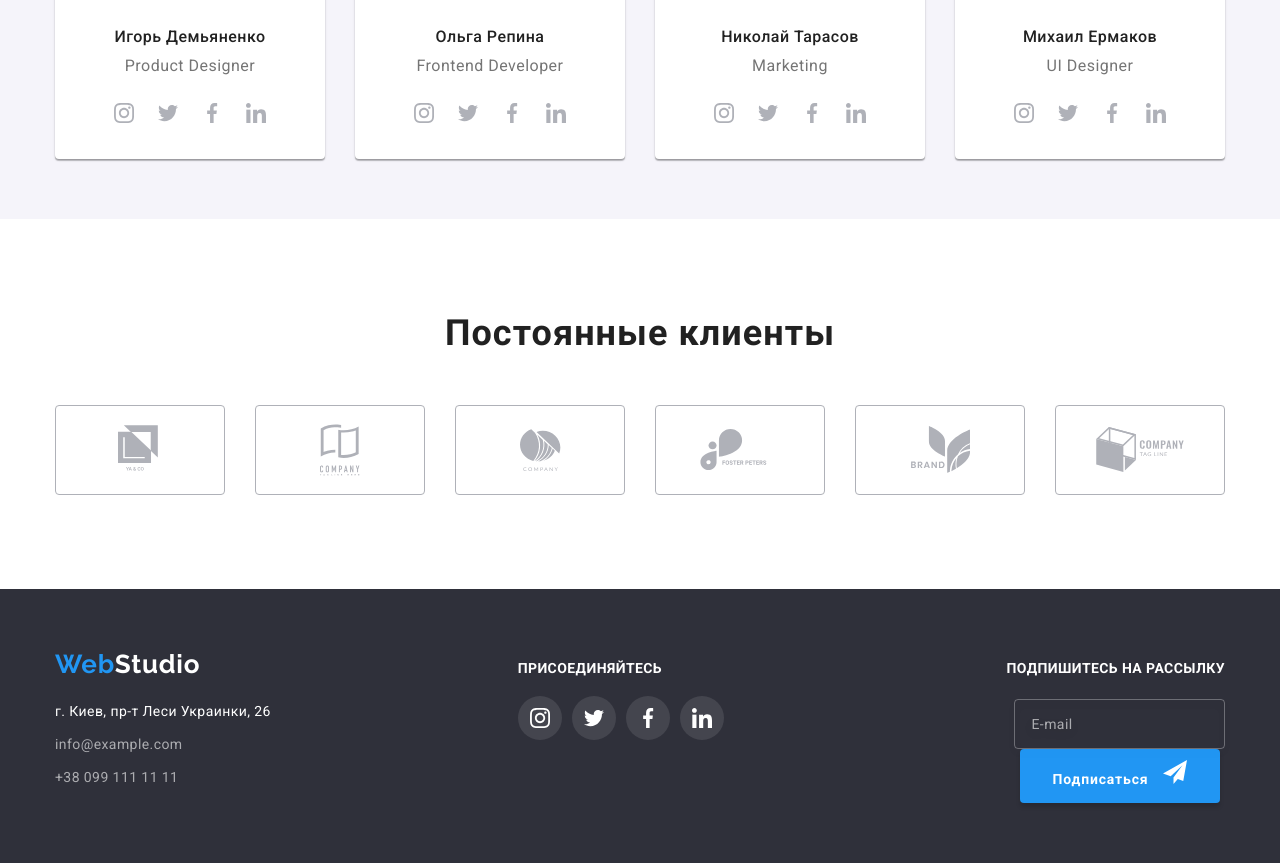
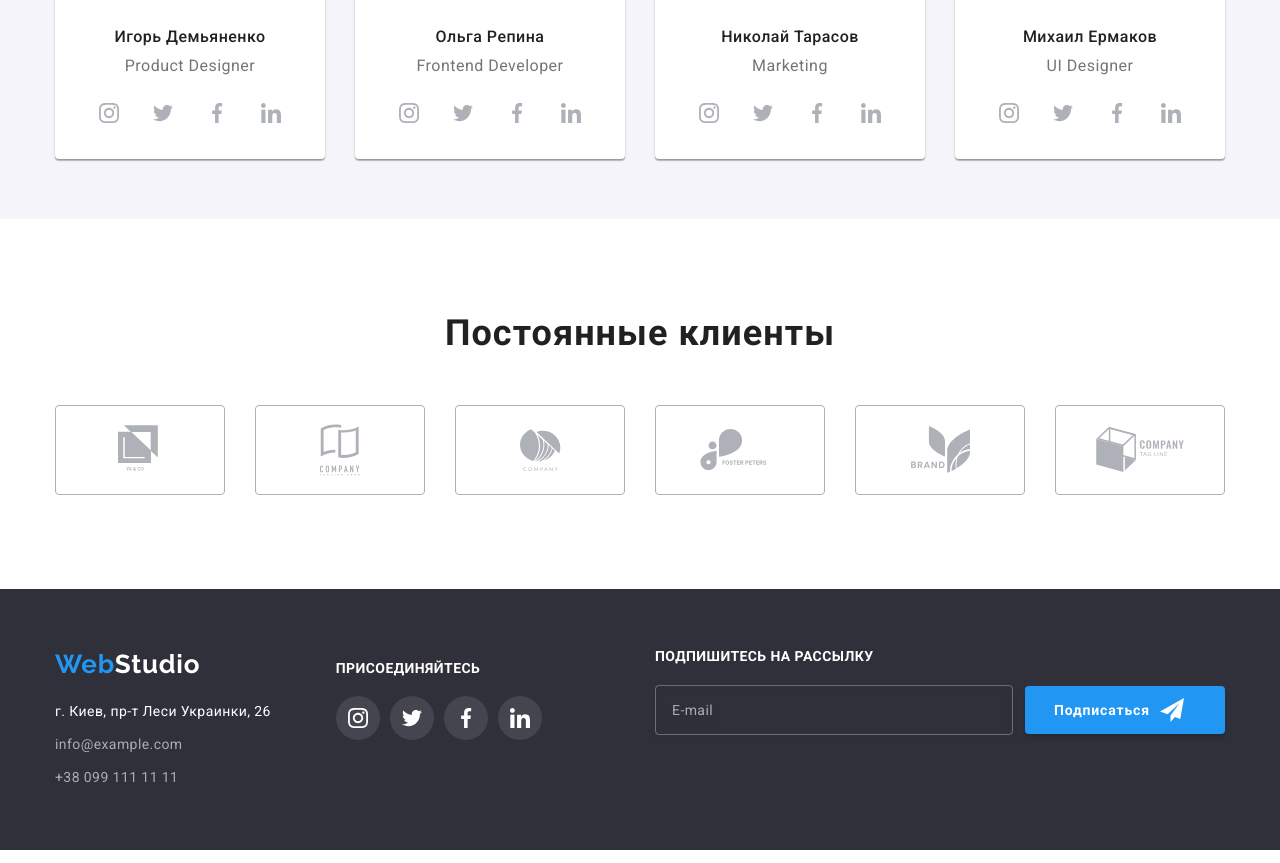
Before and after one commit to rapita-olha/goit-markup-hw-08, a plain HTML site: page index.html in a window 1280 px wide. Shown: the part 1983-2846 px from the top of the page. Drawn offline with nearby package versions, Linux system fonts and the light colour scheme.

Commit message:
правки футер, наша команда

```diff
--- a/index.html
+++ b/index.html
@@ -498,6 +498,7 @@
   <!--Footer-->
     <footer class="footer">
         <div class="container footer-container">
+          <div class="footer__left-side">
             <div class="footer__box-foot">
               <h2 class="visually-hidden">Пiдвал сайта</h2>
               <a class="footer__logo-footer link" href="./index.html" lang="en">Web<span class="logo-web-footer">Studio</span></a>
@@ -552,7 +553,9 @@
                   </li>
                 </ul>
             </div>
-            <div>
+          </div>
+
+            <div class="footer__form-box">
               <b class="footer__footer-form-title">Подпишитесь на рассылку</b>
               <form  class="footer__footer-form" action="#" autocomplete="off">
                     <input class="footer__footer-input-text" type="email" id="email" placeholder="E-mail">
--- a/sass/components/_social-links.scss
+++ b/sass/components/_social-links.scss
@@ -19,7 +19,7 @@
     &:focus {
         background-color: var(--accent-color);
         fill: var(--white-text-back-color);
-        transition: fill 250ms cubic-bezier(0.4, 0, 0.2, 1);
+        transition: fill 250ms cubic-bezier(0.4, 0, 0.2, 1), background-color 250ms cubic-bezier(0.4, 0, 0.2, 1);
     }
 }
 
@@ -30,3 +30,7 @@
     fill: var(--white-text-back-color);
     transition: fill 250ms cubic-bezier(0.4, 0, 0.2, 1);
 }
+
+.team__social-list-item:not(:last-child) {
+    margin-right: 10px;
+}
--- a/sass/layout/_footer.scss
+++ b/sass/layout/_footer.scss
@@ -8,10 +8,9 @@
     padding-bottom: 60px;
 }
 
-.footer .footer-container {
+.footer-container {
     display: flex;
     flex-direction: column;
-    justify-content: center;
 }
 
 .footer__footer-list .footer__logo-footer,
@@ -73,24 +72,36 @@
     color: var(--accent-color);
 }
 
-@media screen and (max-width: 479px) {
-    .footer .footer-container,
-    .footer__footer-input-text,
-    .footer__footer-form-title,
-    .footer__footer-form-button{
-      align-items: center;
-      flex-direction: row;
-      justify-content: space-around;
-    }
+
+.footer__footer-form-title {
+    display: block;
+    font-weight: 700;
+    line-height: 1.14;
+    letter-spacing: 0.03em;
+    text-transform: uppercase;
+    color: var(--white-text-back-color);
+    margin-bottom: 20px;
+    text-align: center;
 }
 
-@media screen and (min-width: 1200px) {
-    .footer .footer-container {
-      align-items: baseline;
-      flex-direction: row;
-      justify-content: space-between;
-    }
-}
+// @media screen and (max-width: 479px) {
+//     .footer .footer-container,
+//     .footer__footer-input-text,
+//     .footer__footer-form-title,
+//     .footer__footer-form-button{
+//       align-items: center;
+//       flex-direction: row;
+//       justify-content: space-around;
+//     }
+// }
+
+// @media screen and (min-width: 1200px) {
+//     .footer .footer-container {
+//       align-items: baseline;
+//       flex-direction: row;
+//       justify-content: space-between;
+//     }
+// }
 
 .footer__footer-social-title {
     display: block;
@@ -104,28 +115,10 @@
     color: var(--white-text-back-color);
 }
 
-@media screen and (min-width: 1200px) {
-    .footer__footer-social-title {
-      text-align: start;
-    }
-}
-
 .footer__box-foot,
 .footer__footer-wraper {
     text-align: center;
     margin-bottom: 60px;
-}
-
-@media screen and (min-width: 1200px) {
-    .footer__box-foot {
-        margin-right: 65px;
-        }
-
-    .footer__box-foot,
-    .footer__footer-wraper {
-      text-align: start;
-      margin-bottom: 0;
-    }
 }
 
 .footer__footer-list {
@@ -137,37 +130,12 @@
     margin-bottom: 8px;
 }
 
-@media screen and (min-width: 1200px) {
-    .footer__footer-list > li:not(:last-child) {
-      margin-bottom: 9px;
-    }
-}
-
-@media screen and (min-width: 1200px) {
-    .footer__footer-form {
-        align-items: baseline;
-        justify-content: center;
-        margin-left: 109px;
-    }
-
-}
-
-
-.footer {
-    margin-bottom: 0;
-    @extend %flex-container;
-    align-items: baseline;
-    padding-top: 60px;
-    padding-bottom: 60px;
-    background-color: var(--background-color);
-}
-
-.footer-container {
-    width: 1200px;
-    margin: 0 auto;
-    @extend %flex-container;
-    align-items: baseline;
-}
+// .footer-container {
+//     width: 1200px;
+//     margin: 0 auto;
+//     @extend %flex-container;
+//     align-items: baseline;
+// }
 
 
 .footer__footer-wraper {
@@ -185,7 +153,7 @@
 .footer__footer-social-list {
     @extend %flex-container;
     align-items: center;
-    justify-content: space-between;
+    justify-content: center;
 }
 
 .footer__footer-social-links {
@@ -219,19 +187,8 @@
 }
 
 
-.footer__footer-form-title {
-    font-weight: 700;
-    line-height: 1.14;
-    letter-spacing: 0.03em;
-    text-transform: uppercase;
-    color: var(--white-text-back-color);
-    margin-bottom: 20px;
-    margin-left: 101px;
-}
-
 .footer__footer-input-text {
     display: block;
-    width: 100%;
     height: 50px;
     border: 1px solid rgba(255, 255, 255, 0.3);
     box-sizing: border-box;
@@ -239,6 +196,7 @@
     border-radius: 4px;
     margin-right: 12px;
     margin-top: 20px;
+    margin-bottom: 20px;
     background-color: transparent;
     color: var(--white-text-back-color);
     padding-left: 16px;
@@ -255,7 +213,7 @@
 
 
 .footer__footer-form-button {
-    display: block;
+    display: flex;
     margin: 0 auto;
     align-items: center;
     text-align: center;
@@ -276,3 +234,78 @@
     fill: var(--white-text-back-color);
     margin-left: 10px;
 }
+
+@media screen and (max-width: 767px) {
+    .footer__footer-input-text {
+        width: 100%;
+    }
+}
+
+@media screen and (min-width: 768px) {
+    .footer__left-side {
+        display: flex;
+        flex-direction: row;
+        justify-content: space-around;
+        align-items: baseline;
+    }
+
+    .footer__footer-input-text {
+        width: 450px;
+        margin: 0 auto;
+        margin-bottom: 20px;
+    }
+
+}
+
+
+@media screen and (min-width: 1200px) {
+    .footer-container {
+        flex-direction: row;
+        justify-content: space-between;
+    }
+
+    .footer__footer-social-title {
+      text-align: start;
+    }
+
+    .footer__footer-form {
+        display: flex;
+        align-items: center;
+    }
+
+    .footer__footer-input-text {
+        width: 358px;
+        margin: 0;
+    }
+
+    .footer__left-side {
+        display: flex;
+        align-items: baseline;
+    }
+
+    .footer__footer-form-button {
+        margin: 0;
+    }
+
+    .footer__footer-form-title {
+        text-align: start;
+    }
+
+    .footer__footer-form-button {
+        margin-left: 12px;
+    }
+
+    .footer__box-foot {
+        margin-right: 65px;
+    }
+
+    .footer__box-foot,
+    .footer__footer-wraper {
+      text-align: start;
+      margin-bottom: 0;
+    }
+
+    .footer__footer-list > li:not(:last-child) {
+        margin-bottom: 9px;
+    }
+}
```
Also changed, not shown: css/main.css, css/main.min.css, 2 other files.
